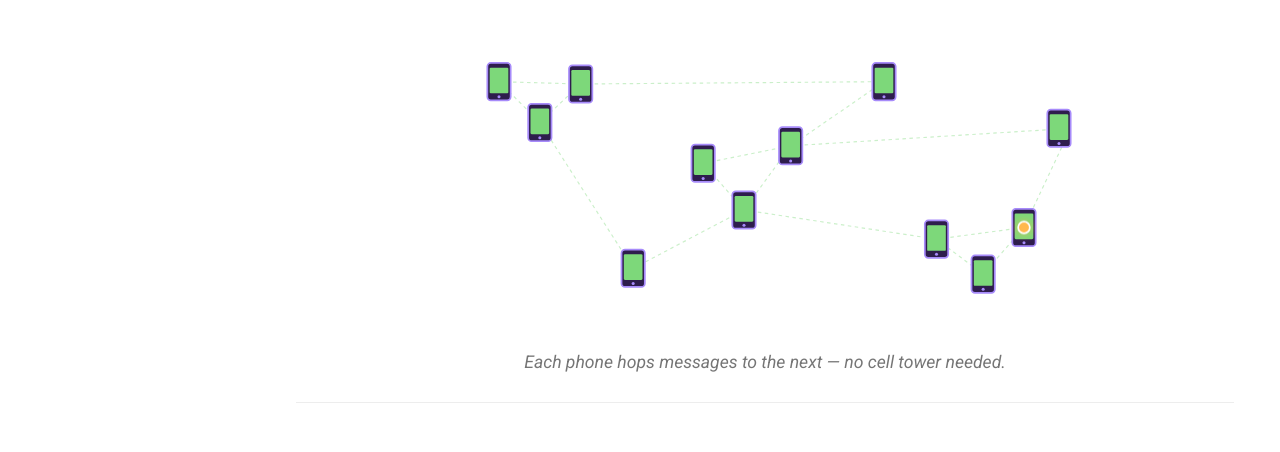
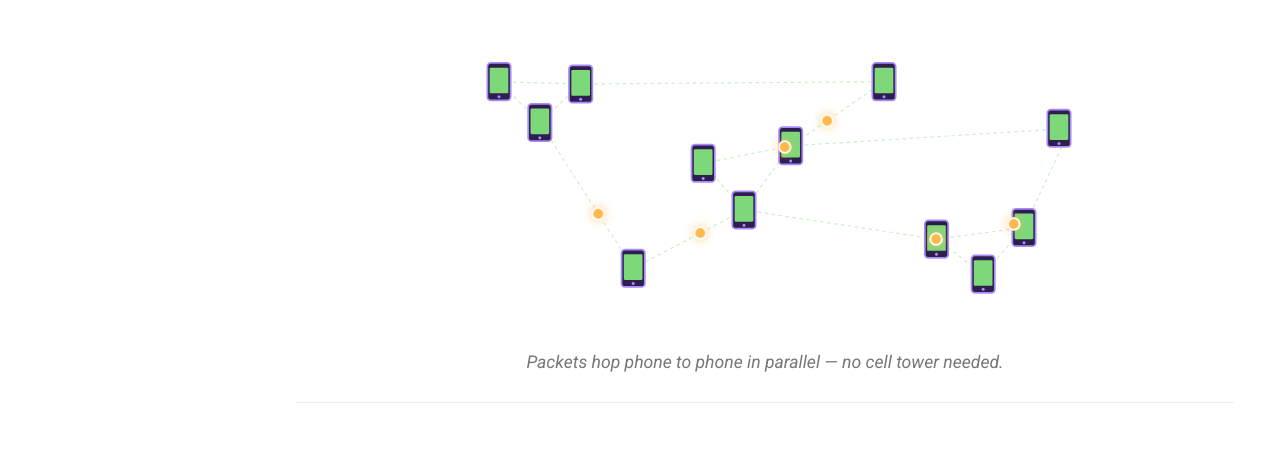
Before and after one commit to efmesh/site, an MkDocs documentation site: the page built from docs/index.md, in a window 1280 px wide and 1400 px high, scrolled down 1400 px. Shown: the part 186-638 px from the top of the window. Built offline with MkDocs 1.6.1 and Material for MkDocs 9.7.7, drawn with Linux system fonts in a browser that asks for light colours; comment, search, counter and statistics services are not loaded.

Commit message:
feat(home): 12-phone mesh — multi-dot packet flow showing parallel hops (more Meshtastic-realistic)

```diff
--- a/docs/assets/css/extra.css
+++ b/docs/assets/css/extra.css
@@ -60,9 +60,16 @@
 
 /* Mesh-network diagram — 12 phone nodes laid out as a believable festival
    camp (3 tight clusters + 3 spread-out outliers), connected by dashed lines.
-   An orange message dot hops along a 6-hop path through the network to show
-   how a single message traverses the mesh. Lives as its own dedicated section
-   between "What is Meshtastic?" and "Get Started in 3 Steps". */
+   Six orange packet dots hop in parallel along distinct multi-hop paths to
+   show real Meshtastic traffic: multiple messages flying through the camp
+   at once. Each dot has its own keyframe + duration + stagger so they
+   overlap visually without firing together. Lives as its own dedicated
+   section between "What is Meshtastic?" and "Get Started in 3 Steps".
+   Phone centers (used by all paths below):
+     P1 (72,58)   P2 (107,93)  P3 (142,60)   — Cluster A (top-left)
+     P4 (247,128) P5 (282,168) P6 (322,113)  — Cluster B (center)
+     P7 (447,193) P8 (487,223) P9 (522,183)  — Cluster C (lower-right)
+     P10(187,218) P11(402,58)  P12(552,98)   — outliers */
 .mesh-animation {
   max-width: 700px;
   margin: 2rem auto 1.2rem auto;
@@ -80,36 +87,85 @@
   font-style: italic;
 }
 .mesh-animation .mesh-msg {
-  animation: mesh-hop 8s ease-in-out infinite;
   filter: drop-shadow(0 0 4px rgba(255, 184, 77, 0.7));
+  animation-iteration-count: infinite;
+  animation-timing-function: ease-in-out;
 }
-/* 6-hop path through the new 12-phone graph, picking the most visually
-   spread-out route for impact:
-     C1 (72,58)   — Cluster A, top-left
-   → C3 (142,60)  — Cluster A, top-left
-   → C11(402,58) — upper-right outlier (big jump across the camp)
-   → C6 (322,113) — Cluster B, center
-   → C5 (282,168) — Cluster B, center-low
-   → C7 (447,193) — Cluster C, lower-right
-   → C9 (522,183) — Cluster C, lower-right (final landing) */
-@keyframes mesh-hop {
+/* Per-dot durations + negative stagger so all six are in flight but
+   visibly offset; longer hops get longer cycles. */
+.mesh-animation .mesh-msg--1 { animation-name: mesh-hop-1; animation-duration: 8s;   animation-delay: 0s; }
+.mesh-animation .mesh-msg--2 { animation-name: mesh-hop-2; animation-duration: 7s;   animation-delay: -2s; }
+.mesh-animation .mesh-msg--3 { animation-name: mesh-hop-3; animation-duration: 9s;   animation-delay: -3.5s; }
+.mesh-animation .mesh-msg--4 { animation-name: mesh-hop-4; animation-duration: 10s;  animation-delay: -5.5s; }
+.mesh-animation .mesh-msg--5 { animation-name: mesh-hop-5; animation-duration: 6s;   animation-delay: -1s; }
+.mesh-animation .mesh-msg--6 { animation-name: mesh-hop-6; animation-duration: 7.5s; animation-delay: -4s; }
+/* Path 1: P1 -> P3 -> P11 -> P6 -> P9  (Cluster A across to outlier, into B, down to C) */
+@keyframes mesh-hop-1 {
   0%   { transform: translate(72px,  58px);  opacity: 0; }
-  3%   { transform: translate(72px,  58px);  opacity: 1; }
-  14%  { transform: translate(142px, 60px);  opacity: 1; }
-  28%  { transform: translate(402px, 58px);  opacity: 1; }
-  42%  { transform: translate(322px, 113px); opacity: 1; }
+  4%   { transform: translate(72px,  58px);  opacity: 1; }
+  22%  { transform: translate(142px, 60px);  opacity: 1; }
+  44%  { transform: translate(402px, 58px);  opacity: 1; }
+  66%  { transform: translate(322px, 113px); opacity: 1; }
+  88%  { transform: translate(522px, 183px); opacity: 1; }
+  96%  { transform: translate(522px, 183px); opacity: 0; }
+  100% { transform: translate(72px,  58px);  opacity: 0; }
+}
+/* Path 2: P4 -> P6 -> P12 -> P9  (Cluster B out to right outlier, into C) */
+@keyframes mesh-hop-2 {
+  0%   { transform: translate(247px, 128px); opacity: 0; }
+  5%   { transform: translate(247px, 128px); opacity: 1; }
+  30%  { transform: translate(322px, 113px); opacity: 1; }
+  60%  { transform: translate(552px, 98px);  opacity: 1; }
+  90%  { transform: translate(522px, 183px); opacity: 1; }
+  96%  { transform: translate(522px, 183px); opacity: 0; }
+  100% { transform: translate(247px, 128px); opacity: 0; }
+}
+/* Path 3: P10 -> P2 -> P4 -> P5  (lower outlier up to Cluster A, into B) */
+@keyframes mesh-hop-3 {
+  0%   { transform: translate(187px, 218px); opacity: 0; }
+  4%   { transform: translate(187px, 218px); opacity: 1; }
+  28%  { transform: translate(107px, 93px);  opacity: 1; }
+  56%  { transform: translate(247px, 128px); opacity: 1; }
+  84%  { transform: translate(282px, 168px); opacity: 1; }
+  94%  { transform: translate(282px, 168px); opacity: 0; }
+  100% { transform: translate(187px, 218px); opacity: 0; }
+}
+/* Path 4: P9 -> P7 -> P5 -> P2 -> P1  (long traverse Cluster C to A) */
+@keyframes mesh-hop-4 {
+  0%   { transform: translate(522px, 183px); opacity: 0; }
+  3%   { transform: translate(522px, 183px); opacity: 1; }
+  22%  { transform: translate(447px, 193px); opacity: 1; }
+  46%  { transform: translate(282px, 168px); opacity: 1; }
+  70%  { transform: translate(107px, 93px);  opacity: 1; }
+  92%  { transform: translate(72px,  58px);  opacity: 1; }
+  97%  { transform: translate(72px,  58px);  opacity: 0; }
+  100% { transform: translate(522px, 183px); opacity: 0; }
+}
+/* Path 5: P11 -> P6 -> P9  (short fast hop, upper outlier down to C) */
+@keyframes mesh-hop-5 {
+  0%   { transform: translate(402px, 58px);  opacity: 0; }
+  6%   { transform: translate(402px, 58px);  opacity: 1; }
+  48%  { transform: translate(322px, 113px); opacity: 1; }
+  90%  { transform: translate(522px, 183px); opacity: 1; }
+  96%  { transform: translate(522px, 183px); opacity: 0; }
+  100% { transform: translate(402px, 58px);  opacity: 0; }
+}
+/* Path 6: P2 -> P10 -> P5 -> P7  (Cluster A down to outlier, into B, into C) */
+@keyframes mesh-hop-6 {
+  0%   { transform: translate(107px, 93px);  opacity: 0; }
+  4%   { transform: translate(107px, 93px);  opacity: 1; }
+  28%  { transform: translate(187px, 218px); opacity: 1; }
   56%  { transform: translate(282px, 168px); opacity: 1; }
-  70%  { transform: translate(447px, 193px); opacity: 1; }
-  84%  { transform: translate(522px, 183px); opacity: 1; }
-  92%  { transform: translate(522px, 183px); opacity: 1; }
-  97%  { transform: translate(522px, 183px); opacity: 0; }
-  100% { transform: translate(72px,  58px);  opacity: 0; }
+  84%  { transform: translate(447px, 193px); opacity: 1; }
+  94%  { transform: translate(447px, 193px); opacity: 0; }
+  100% { transform: translate(107px, 93px);  opacity: 0; }
 }
 @media (prefers-reduced-motion: reduce) {
   .mesh-animation .mesh-msg {
     animation: none;
-    transform: translate(322px, 113px);
+    opacity: 0;
   }
+  .mesh-animation .mesh-msg--1 { opacity: 1; transform: translate(322px, 113px); }
 }
 
 /* Phone-chat hero animation — stylized phone frame + Forest squad messages
--- a/docs/index.md
+++ b/docs/index.md
@@ -174,9 +174,14 @@ The little device connects via Bluetooth to your phone and lets you send message
     <use href="#phone" x="390" y="40"  width="24" height="36"/>
     <use href="#phone" x="540" y="80"  width="24" height="36"/>
   </g>
-  <circle class="mesh-msg" r="5" fill="#ffb84d" stroke="#fff" stroke-width="1.5"/>
+  <circle class="mesh-msg mesh-msg--1" r="5" fill="#ffb84d" stroke="#fff" stroke-width="1.5"/>
+  <circle class="mesh-msg mesh-msg--2" r="5" fill="#ffb84d" stroke="#fff" stroke-width="1.5"/>
+  <circle class="mesh-msg mesh-msg--3" r="5" fill="#ffb84d" stroke="#fff" stroke-width="1.5"/>
+  <circle class="mesh-msg mesh-msg--4" r="5" fill="#ffb84d" stroke="#fff" stroke-width="1.5"/>
+  <circle class="mesh-msg mesh-msg--5" r="5" fill="#ffb84d" stroke="#fff" stroke-width="1.5"/>
+  <circle class="mesh-msg mesh-msg--6" r="5" fill="#ffb84d" stroke="#fff" stroke-width="1.5"/>
 </svg>
-<p class="mesh-caption">Each phone hops messages to the next — no cell tower needed.</p>
+<p class="mesh-caption">Packets hop phone to phone in parallel — no cell tower needed.</p>
 </div>
 
 ---
```
